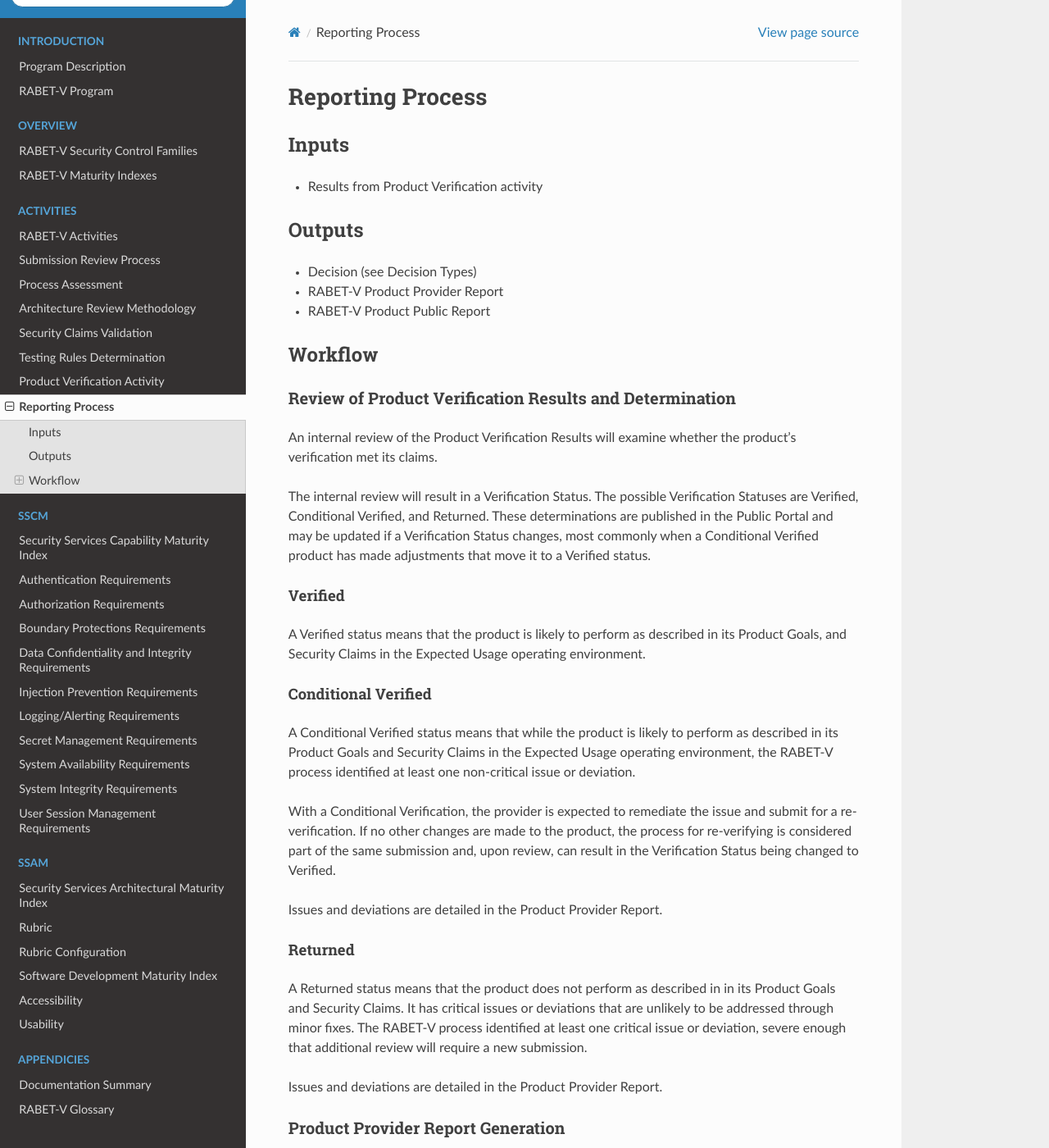
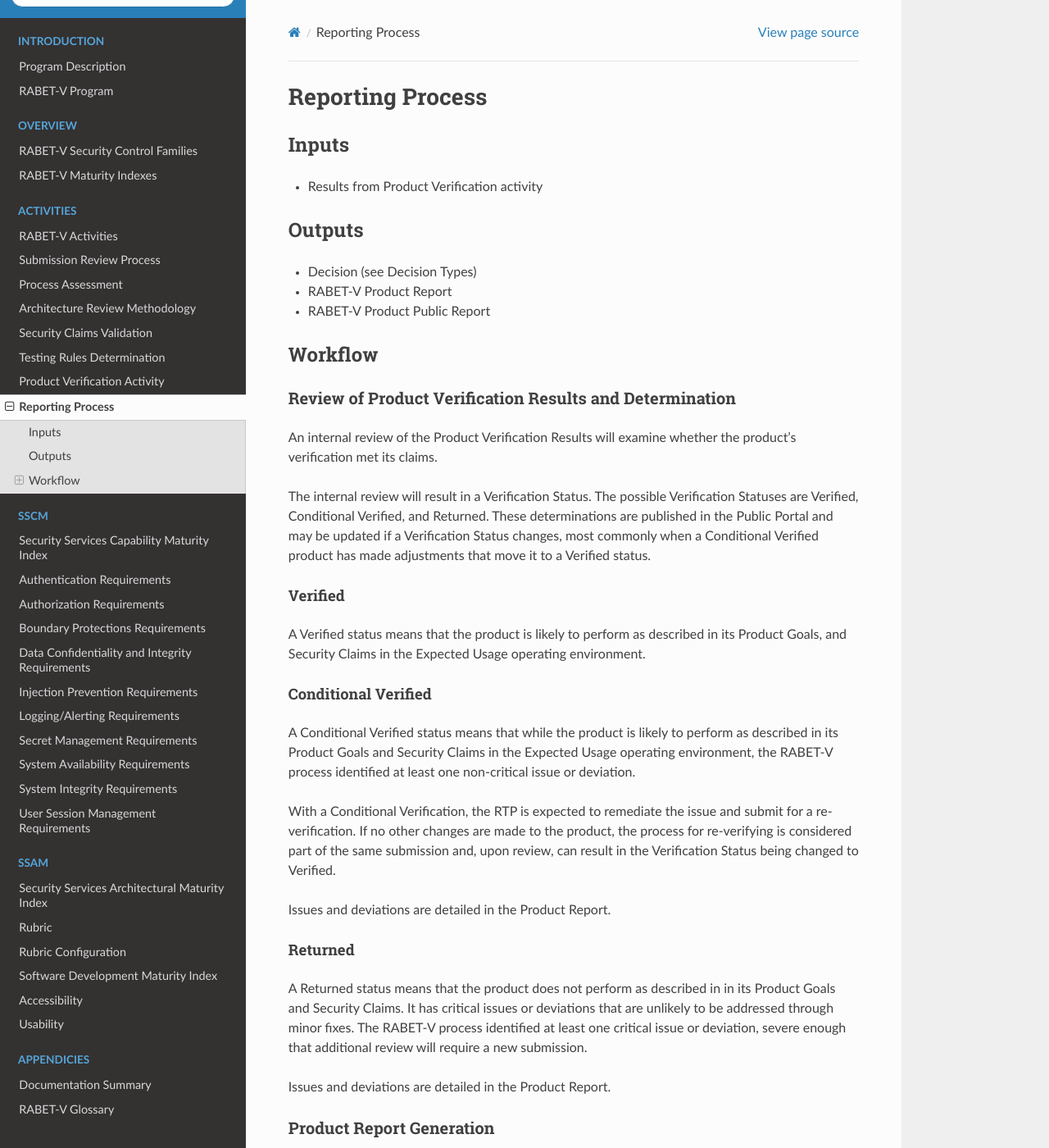
Before and after one commit to it-dept-cis/RABET-V-Pilot, a Sphinx documentation site: the page built from docs/source/Activities/Reporting_Process.md, in a window 1280 px wide and 1400 px high. Shown: the whole window at 82% size. Built offline with Sphinx 7.4.7 and the Read the Docs theme 2.0.0, drawn with Linux system fonts in a browser that asks for light colours; pages that are not in the unit, such as notebooks, are missing from menus; some of the changed text lies outside the part shown.

Commit message:
Update Reporting_Process.md
made provider/RTP language uniform

```diff
--- a/docs/source/Activities/Reporting_Process.md
+++ b/docs/source/Activities/Reporting_Process.md
@@ -8,7 +8,7 @@
 
   - Decision (see Decision Types)
 
-  - RABET-V Product Provider Report
+  - RABET-V Product Report
 
   - RABET-V Product Public Report
 
@@ -28,17 +28,17 @@ A Verified status means that the product is likely to perform as described in it
 
 A Conditional Verified status means that while the product is likely to perform as described in its Product Goals and Security Claims in the Expected Usage operating environment, the RABET-V process identified at least one non-critical issue or deviation.
 
-With a Conditional Verification, the provider is expected to remediate the issue and submit for a re-verification. If no other changes are made to the product, the process for re-verifying is considered part of the same submission and, upon review, can result in the Verification Status being changed to Verified.
+With a Conditional Verification, the RTP is expected to remediate the issue and submit for a re-verification. If no other changes are made to the product, the process for re-verifying is considered part of the same submission and, upon review, can result in the Verification Status being changed to Verified.
 
-Issues and deviations are detailed in the Product Provider Report.
+Issues and deviations are detailed in the Product Report.
 
 ##### Returned
 
 A Returned status means that the product does not perform as described in in its Product Goals and Security Claims. It has critical issues or deviations that are unlikely to be addressed through minor fixes. The RABET-V process identified at least one critical issue or deviation, severe enough that additional review will require a new submission.
 
-Issues and deviations are detailed in the Product Provider Report.
+Issues and deviations are detailed in the Product Report.
 
-#### Product Provider Report Generation
+#### Product Report Generation
 
 ##### Report Template
 
@@ -76,7 +76,7 @@ Product Security Architecture Maturity: the quality and reliability of the produ
 
   - Data confidentiality and integrity protection
 
-Software Development Maturity: the quality of the provider’s processes in each of these areas:
+Software Development Maturity: the quality of the RTP's processes in each of these areas:
 
   - Governance
 
@@ -104,7 +104,7 @@ Maturity Trends
 
 Appendices
 
-  - Requirements Scores: a list of all individual requirements and whether the provider is meeting them
+  - Requirements Scores: a list of all individual requirements and whether the RTP is meeting them
 
 #### Product Public Report Generation
 
@@ -112,8 +112,8 @@ Each completed Verification will have a public report that provides basic inform
 
   - A reference number for the review
   - The product’s name and version number
-  - The provider’s name
+  - The RTP’s name
   - The initial Verification Status and date
   - The current Verification Status and date
-  - Contact information for the provider
+  - Contact information for the RTP
   - Summary scores
```
